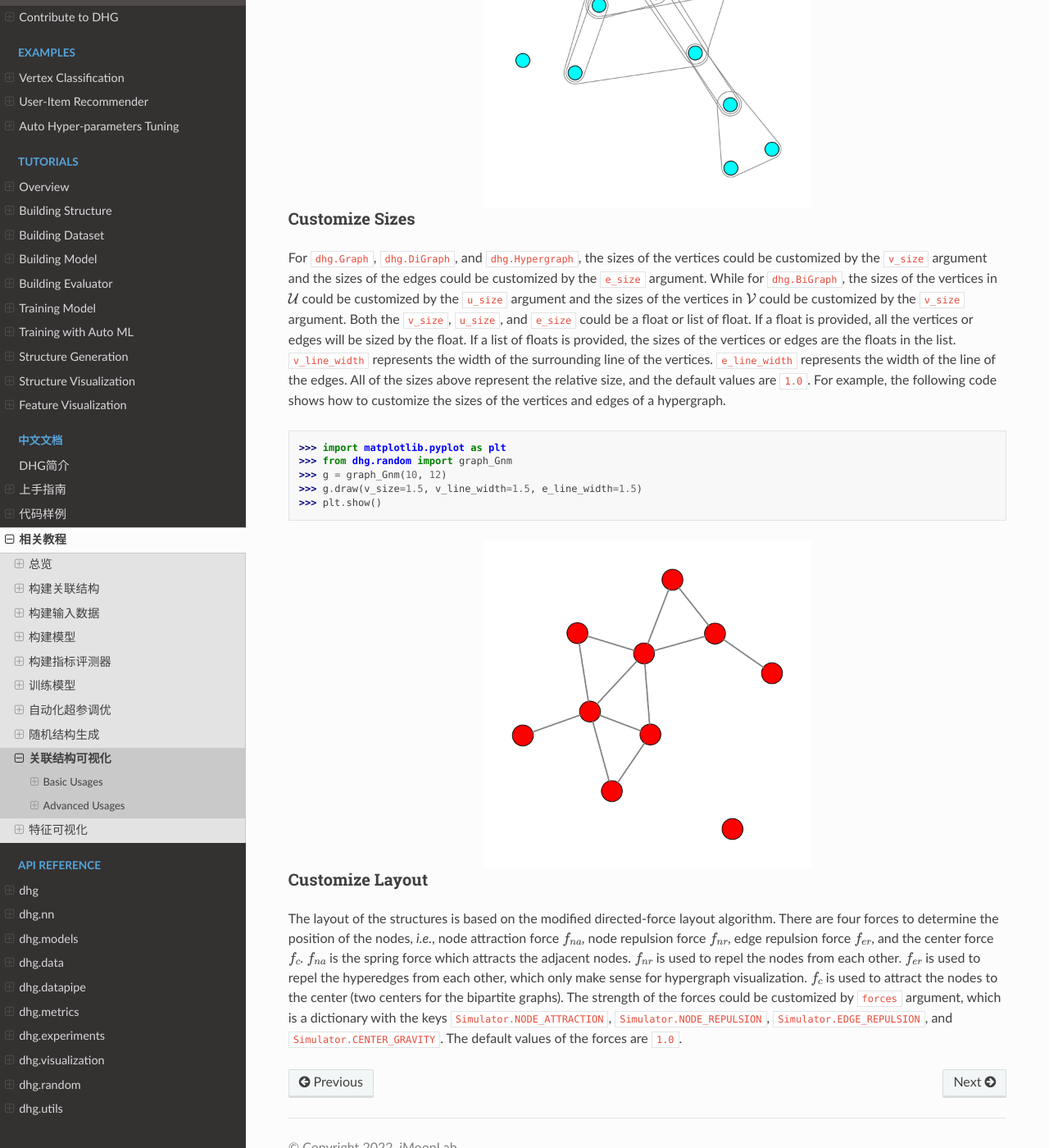
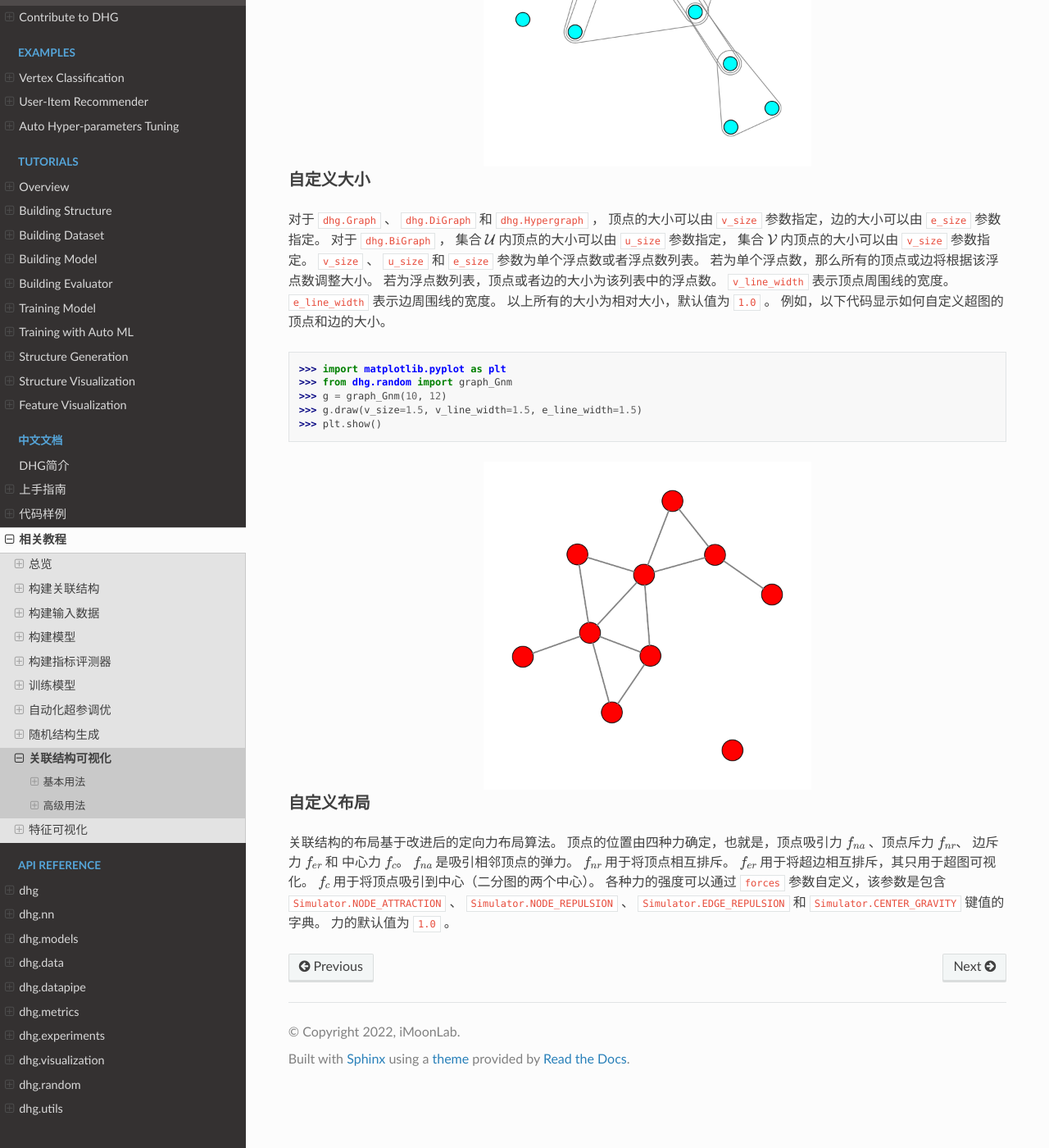
Before and after one commit to iMoonLab/DeepHypergraph, a Sphinx documentation site: the page built from docs/source/zh/tutorial/vis_structure.rst, in a window 1280 px wide and 1400 px high, scrolled down 4295 px. Shown: the whole window at 82% size. Built offline with Sphinx 7.4.7 and the Read the Docs theme 2.0.0, drawn with Linux system fonts in a browser that asks for light colours; some of the changed text lies outside the part shown.

Commit message:
Update vis_structure.rst

```diff
--- a/docs/source/zh/tutorial/vis_structure.rst
+++ b/docs/source/zh/tutorial/vis_structure.rst
@@ -7,18 +7,18 @@
     - 翻译：颜杰龙
     - 校对: `丰一帆 <https://fengyifan.site/>`_
 
-Basic Usages
+基本用法
 --------------
-DHG provides a simple interface to visualize the correlation structures:
+DHG提供了一种简单的接口来可视化关联结构：
 
-1. Create a structure object (*i.e.*, :py:class:`dhg.Graph`, :py:class:`dhg.BiGraph`, :py:class:`dhg.DiGraph`, and :py:class:`dhg.Hypergraph`);
-2. Call the ``draw()`` method of the object;
-3. Call ``plt.show()`` to show the figure or ``plt.savefig()`` to save the figure.
+1. 构造关联结构对象 (*也就是*, :py:class:`dhg.Graph`、 :py:class:`dhg.BiGraph`、 :py:class:`dhg.DiGraph` 和 :py:class:`dhg.Hypergraph`);
+2. 调用对象的 ``draw()`` 方法;
+3. 调用 ``plt.show()`` 显示图片或者 ``plt.savefig()`` 保存图片。
 
-.. note:: The ``plt`` is short for ``matplotlib.pyplot`` module.
+.. note:: ``plt`` 为 ``matplotlib.pyplot`` 模块的缩写。
 
 
-Visualization of Graph
+图的可视化
 ^^^^^^^^^^^^^^^^^^^^^^^^^^^^^^^^^^^^^^^^^^^^^^^^^^^^
 
 .. image:: ../../_static/img/vis_graph.png
@@ -36,7 +36,7 @@
     >>> plt.show()
 
 
-Visualization of Directed Graph
+有向图的可视化
 ^^^^^^^^^^^^^^^^^^^^^^^^^^^^^^^^^
 
 .. image:: ../../_static/img/vis_digraph.png
@@ -53,7 +53,7 @@
     >>> plt.show()
 
 
-Visualization of Bipartite Graph
+二分图的可视化
 ^^^^^^^^^^^^^^^^^^^^^^^^^^^^^^^^^^
 
 
@@ -71,7 +71,7 @@
     >>> plt.show()
 
 
-Visualization of Hypergraph
+超图的可视化
 ^^^^^^^^^^^^^^^^^^^^^^^^^^^^^^^^^^^^^^^^
 
 .. image:: ../../_static/img/vis_hypergraph.png
@@ -89,16 +89,19 @@
 
 
 
-Advanced Usages
+高级用法
 ---------------------
 
-Customize Labels
+自定义标签
 ^^^^^^^^^^^^^^^^^^^^^^^^^
-The labels of the vertices could be customized by the ``v_label`` argument. The ``v_label`` could be a list of strings. The labels of the vertices are the strings in the list.
-For example, the following code shows how to customize the labels of the vertices of a graph.
-If the ``v_label`` is not specified, no labels will be shown in the figure.
-The ``font_size`` argument for ``dhg.Graph``, ``dhg.DiGraph``, and ``dhg.Hypergraph``, as well as ``u_font_size`` and ``v_font_size`` for ``dhg.BiGraph`` is used to specify the relative size of the font of the labels, and the default value is ``1.0``.
-The ``font_family`` argument is used to specify the font family of the labels, and the default value is ``'sans-serif'``.
+顶点的标签可以通过 ``v_label`` 参数自定义。
+``v_label`` 可以为字符串列表。
+顶点的标签为列表中的字符串。
+例如，以下代码显示如何自定义图关联结构中顶点的标签。
+如果没有指定 ``v_label`` ， 那么图中不会显示任何标签。
+``dhg.Graph``、 ``dhg.DiGraph`` 和 ``dhg.Hypergraph`` 中的 ``font_size`` 参数以及 ``dhg.BiGraph`` 中的 ``u_font_size`` 和 ``v_font_size`` 参数用于指定标签字体的相对大小，
+其默认值为 ``1.0`` 。
+``font_family`` 参数用于指定标签的字体，其默认值为 ``'sans-serif'`` 。
 
 .. code-block:: python
 
@@ -115,9 +118,16 @@
     :height: 400px
 
 
-Customize Colors
+自定义颜色
 ^^^^^^^^^^^^^^^^^^^^^^^^^
-For ``dhg.Graph``, ``dhg.DiGraph``, and ``dhg.Hypergraph``, the colors of the vertices could be customized by the ``v_color`` argument and the colors of the edges could be customized by the ``e_color`` argument. While for ``dhg.BiGraph``, the colors of the vertices in :math:`\mathcal{U}` could be customized by the ``u_color`` argument and the colors of the vertices in  :math:`\mathcal{V}` could be customized by the ``v_color`` argument.  Both the ``v_color``, ``u_color``, and ``e_color`` could be a string or list of strings. If a string is provided, all the vertices or edges will be colored by the string. If a list of strings is provided, the colors of the vertices or edges are the strings in the list. For example, the following code shows how to customize the colors of the vertices and edges of a hypergraph.
+对于 ``dhg.Graph`` 、 ``dhg.DiGraph`` 和 ``dhg.Hypergraph`` ，
+顶点的颜色可以由 ``v_color`` 参数指定，边的颜色可以由 ``e_color`` 指定。
+对于 ``dhg.BiGraph`` ， 集合 :math:`\mathcal{U}` 内顶点的颜色可以由 ``u_color`` 参数指定，
+集合 :math:`\mathcal{V}` 内顶点的颜色可以由 ``v_color`` 参数指定。
+``v_color`` 、 ``u_color`` 和 ``e_color`` 参数为单个字符串或者字符串列表。
+若为单个字符串，那么所有的顶点或边将根据该字符串着色。
+若为字符串列表，顶点或者边的颜色为该列表中的字符串。
+例如，以下代码显示如何自定义超图的顶点和边的颜色。
 
 .. code-block:: python
 
@@ -133,10 +143,19 @@
     :height: 400px
 
 
-Customize Sizes
+自定义大小
 ^^^^^^^^^^^^^^^^^^^^^^^^^
-For ``dhg.Graph``, ``dhg.DiGraph``, and ``dhg.Hypergraph``, the sizes of the vertices could be customized by the ``v_size`` argument and the sizes of the edges could be customized by the ``e_size`` argument. While for ``dhg.BiGraph``, the sizes of the vertices in :math:`\mathcal{U}` could be customized by the ``u_size`` argument and the sizes of the vertices in  :math:`\mathcal{V}` could be customized by the ``v_size`` argument.  Both the ``v_size``, ``u_size``, and ``e_size`` could be a float or list of float. If a float is provided, all the vertices or edges will be sized by the float. If a list of floats is provided, the sizes of the vertices or edges are the floats in the list. ``v_line_width`` represents the width of the surrounding line of the vertices. ``e_line_width`` represents the width of the line of the edges.
-All of the sizes above represent the relative size, and the default values are ``1.0``. For example, the following code shows how to customize the sizes of the vertices and edges of a hypergraph.
+对于 ``dhg.Graph`` 、 ``dhg.DiGraph`` 和 ``dhg.Hypergraph`` ，
+顶点的大小可以由 ``v_size`` 参数指定，边的大小可以由 ``e_size`` 参数指定。
+对于 ``dhg.BiGraph`` ， 集合 :math:`\mathcal{U}` 内顶点的大小可以由 ``u_size`` 参数指定，
+集合 :math:`\mathcal{V}` 内顶点的大小可以由 ``v_size`` 参数指定。
+``v_size`` 、 ``u_size`` 和 ``e_size`` 参数为单个浮点数或者浮点数列表。
+若为单个浮点数，那么所有的顶点或边将根据该浮点数调整大小。
+若为浮点数列表，顶点或者边的大小为该列表中的浮点数。
+``v_line_width`` 表示顶点周围线的宽度。
+``e_line_width`` 表示边周围线的宽度。
+以上所有的大小为相对大小，默认值为 ``1.0`` 。
+例如，以下代码显示如何自定义超图的顶点和边的大小。
 
 .. code-block:: python
 
@@ -153,10 +172,17 @@
 
 
 
-Customize Layout
+自定义布局
 ^^^^^^^^^^^^^^^^^^^^^^^^^
-The layout of the structures is based on the modified directed-force layout algorithm. There are four forces to determine the position of the nodes, *i.e.*, node attraction force :math:`f_{na}`, node repulsion force :math:`f_{nr}`, edge repulsion force :math:`f_{er}`, and the center force :math:`f_c`. :math:`f_{na}` is the spring force which attracts the adjacent nodes. :math:`f_{nr}` is used to repel the nodes from each other. :math:`f_{er}` is used to repel the hyperedges from each other, which only make sense for hypergraph visualization. :math:`f_c` is used to attract the nodes to the center (two centers for the bipartite graphs).
-The strength of the forces could be customized by ``forces`` argument, which is a dictionary with the keys ``Simulator.NODE_ATTRACTION``, ``Simulator.NODE_REPULSION``, ``Simulator.EDGE_REPULSION``, and ``Simulator.CENTER_GRAVITY``. The default values of the forces are ``1.0``.
+关联结构的布局基于改进后的定向力布局算法。
+顶点的位置由四种力确定，也就是，顶点吸引力 :math:`f_{na}` 、顶点斥力 :math:`f_{nr}`、 边斥力 :math:`f_{er}` 和 中心力 :math:`f_c`。
+:math:`f_{na}` 是吸引相邻顶点的弹力。
+:math:`f_{nr}` 用于将顶点相互排斥。
+:math:`f_{er}` 用于将超边相互排斥，其只用于超图可视化。
+:math:`f_c` 用于将顶点吸引到中心（二分图的两个中心）。
+各种力的强度可以通过 ``forces`` 参数自定义，该参数是包含
+``Simulator.NODE_ATTRACTION`` 、 ``Simulator.NODE_REPULSION`` 、 ``Simulator.EDGE_REPULSION`` 和 ``Simulator.CENTER_GRAVITY`` 键值的字典。
+力的默认值为 ``1.0`` 。
 
 
 .. different style, change size, change color, change opacity
```
